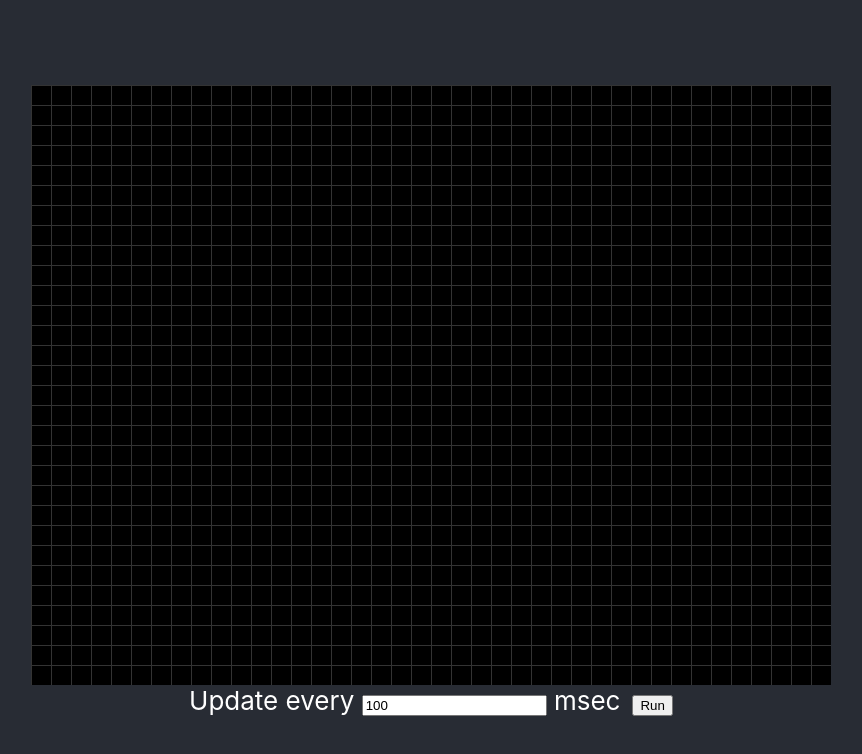
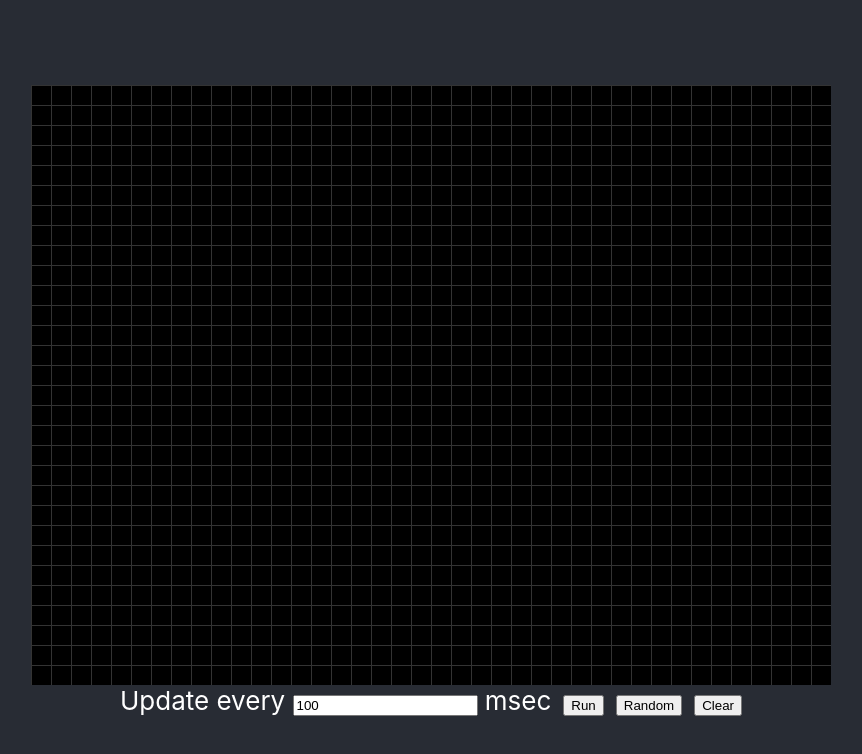
Before and after one commit to MihkelKuuskyll/gamejam, a React (Create React App) app: page / in a window 1280 px wide. Shown: the top 754 px of the page, without its empty margins (209-1071 px from the left). Built offline with nearby package versions, Linux system fonts and the light colour scheme.

Commit message:
random and clear

```diff
--- a/src/components/game/game.tsx
+++ b/src/components/game/game.tsx
@@ -88,9 +88,21 @@ export default function Game() {
 
     function runGame() {
         setIsRunning(true);
-        runIteration();
     }
 
+    function handleClear() {
+        setBoard(createEmptyBoard());
+    }
+
+    function handleRandom() {
+        const newBoard = cloneDeep(board);
+        for (let y = 0; y < rows; y++) {
+            for (let x = 0; x < columns; x++) {
+                newBoard[y][x] = (Math.random() >= 0.7) ? 1 : 0;
+            }
+        }
+        setBoard(newBoard);
+    }
     function runIteration() {
         const newBoard = createEmptyBoard();
 
@@ -147,6 +159,8 @@ export default function Game() {
                         <button className="button" onClick={stopGame}>Stop</button> :
                         <button className="button" onClick={runGame}>Run</button>
                     }
+                        <button className="button" onClick={handleRandom}>Random</button>
+                        <button className="button" onClick={handleClear}>Clear</button>
             </div>
         </div>
     );
```
